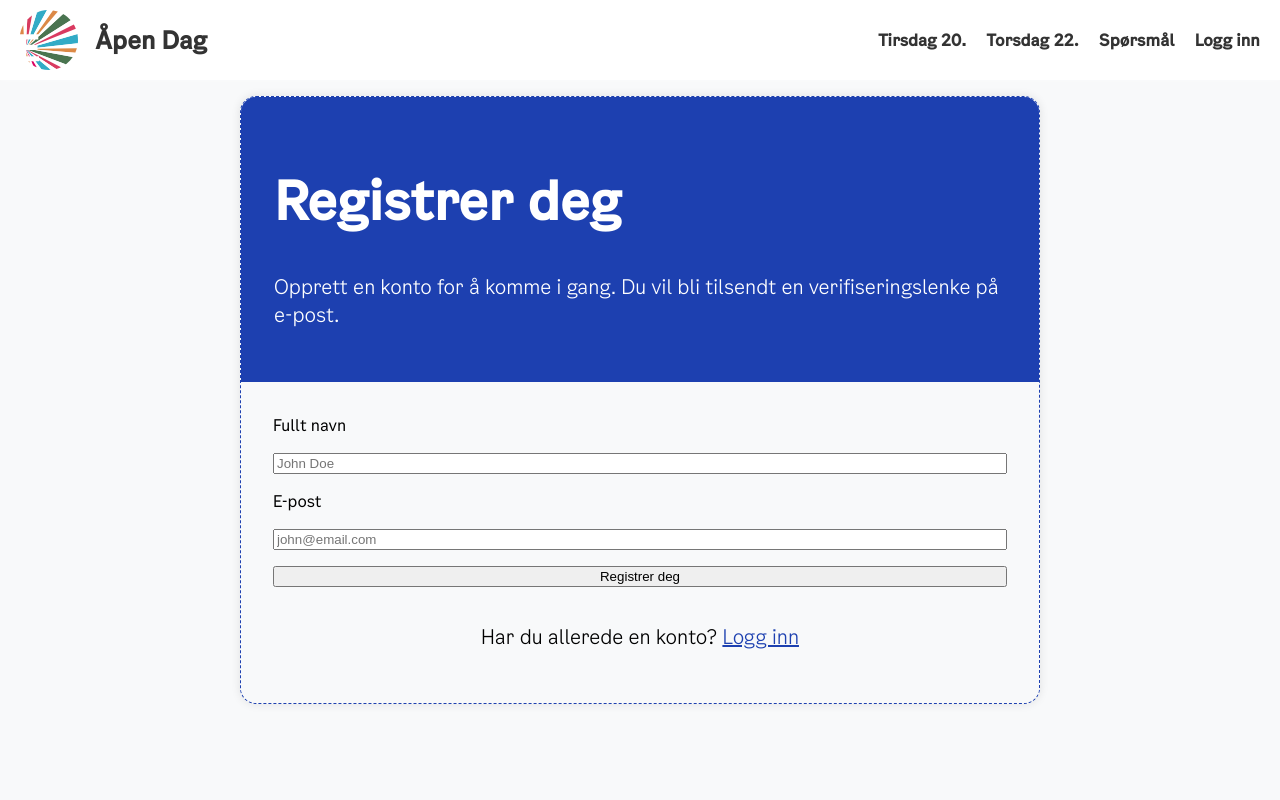
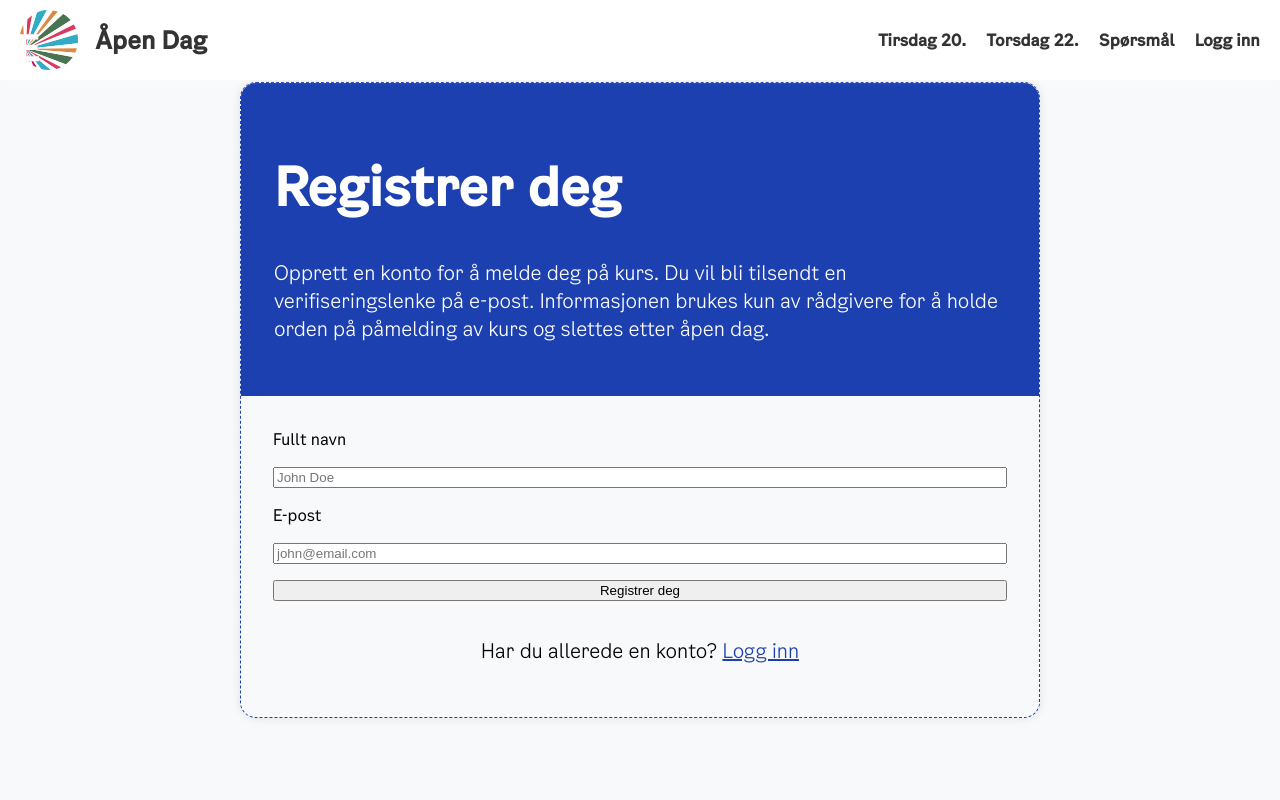
Before and after one commit to DanielJSorby/apendag, a SvelteKit app in the folder frontend/: page /signup in a window 1280 px wide. Shown: the top 800 px of the page. Built offline with nearby package versions, Linux system fonts and the light colour scheme.

Commit message:
Endra litt på tekst

```diff
--- a/frontend/src/routes/signup/+page.svelte
+++ b/frontend/src/routes/signup/+page.svelte
@@ -50,7 +50,7 @@
     <div class="container">
         <div class="header">
             <h1>Registrer deg</h1>
-            <p>Opprett en konto for å komme i gang. Du vil bli tilsendt en verifiseringslenke på e-post.</p>
+            <p>Opprett en konto for å melde deg på kurs. Du vil bli tilsendt en verifiseringslenke på e-post. Informasjonen brukes kun av rådgivere for å holde orden på påmelding av kurs og slettes etter åpen dag.</p>
         </div>
         {#if errorMessage}
             <div class="error-message">
```
